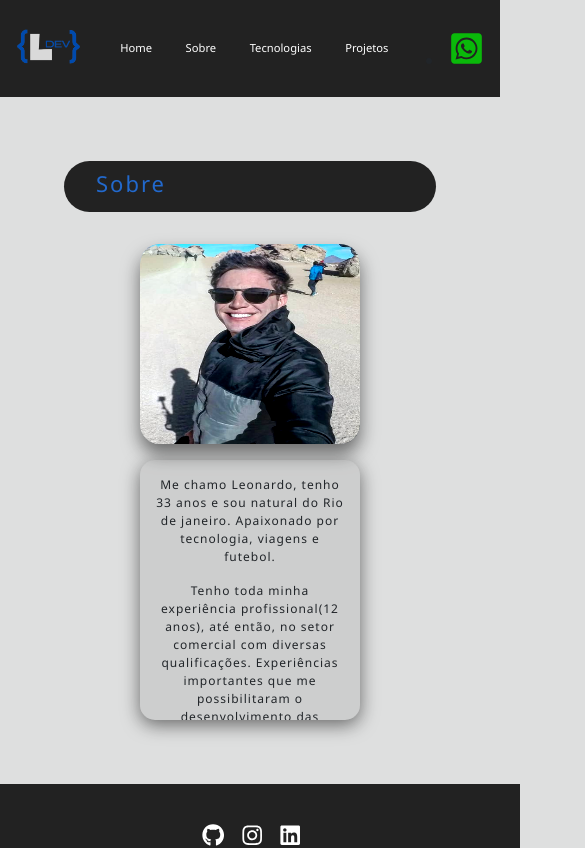
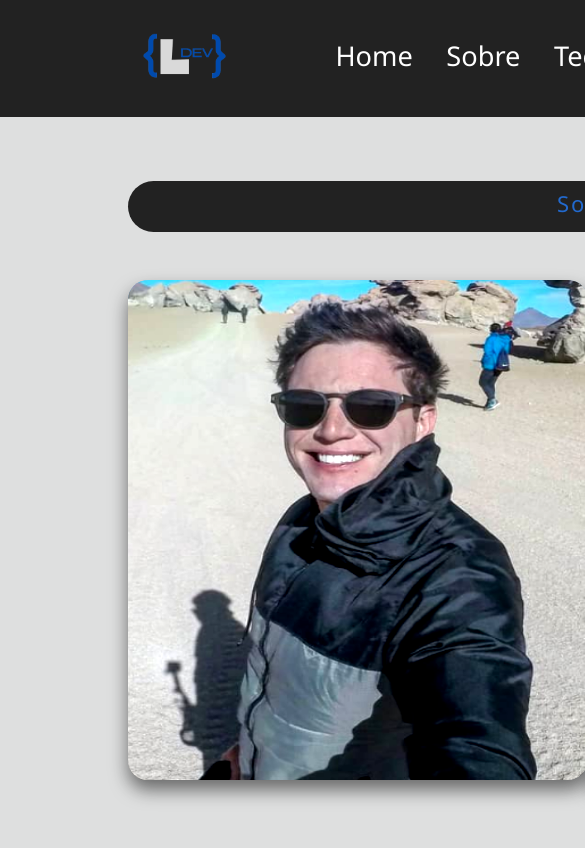
Before and after one commit to lobernardo/NewPorfolio_Reactj-rotas-props, a React (Create React App) app: page /about in a window 390 px wide. Shown: the top 848 px of the page, 585 px wide, since content can reach past the window. Built offline with nearby package versions, Linux system fonts and the light colour scheme.

Commit message:
commit_respons_1024px

```diff
--- a/src/components/Layouts/ContainerSection/Container.module.css
+++ b/src/components/Layouts/ContainerSection/Container.module.css
@@ -25,3 +25,21 @@
     }
 
 }
+
+
+@media screen and (max-width: 1024px){
+
+    .container_container{
+        width: 1024px;
+        display: flex;
+        align-items: center;
+        justify-content: space-evenly;
+        flex-wrap: wrap;
+        margin: 0 auto;
+    }
+
+    .minHeight{
+        min-height: 75vh;
+    }
+
+}
--- a/src/components/Layouts/FooterSection/Footer.module.css
+++ b/src/components/Layouts/FooterSection/Footer.module.css
@@ -75,3 +75,19 @@ footer p a:hover{
             width: 520px;
         }
     }
+
+
+    @media screen and (max-width: 1024px){
+        .footer {
+            width:1160px;
+        }
+        .social_list li svg{
+            font-size: 2.7rem;
+            cursor: pointer;
+            color:white;
+        }
+
+        footer p{
+            font-size: 1.3rem;
+        }
+    }
--- a/src/components/Layouts/NavbarSection/Navbar.module.css
+++ b/src/components/Layouts/NavbarSection/Navbar.module.css
@@ -143,3 +143,33 @@
         color:rgb(10, 185, 10);
     }
 }
+
+
+@media screen and (max-width: 1024px){
+    .navbar {
+        width: 1160px;
+        display: flex;
+        justify-content: space-between;
+        background-color: #222;
+        padding: 1rem;
+
+        }
+
+        .logo_leo{
+            width: 85px;
+            margin-right: 2rem;
+        }
+
+        .wpp a{
+            font-size: 45px;
+            color:rgb(10, 185, 10);
+        }
+
+        .item a{
+            color: white;
+            text-decoration: none;
+            font-size: 1.7rem;
+            margin-left: 0.1rem;
+
+        }
+}
--- a/src/components/pages/AboutSection/About.module.css
+++ b/src/components/pages/AboutSection/About.module.css
@@ -146,3 +146,93 @@
 
     }
 }
+
+@media screen and (max-width: 1024px){
+
+    .about__container{
+        width: 100%;
+        display: flex;
+        flex-direction: column;
+        align-items: center;
+        justify-content: center;
+        text-align: center;
+        padding: 4rem;
+        position: relative;
+    }
+
+    .about__container h3{
+        width: 100%;
+        margin-left: 8rem;
+        display: flex;
+            align-items: center;
+            justify-content: center;
+    }
+
+
+    .about__card{
+        width: 100%;
+        display: flex;
+        flex-direction: row;
+        align-items: center;
+        justify-content: center;
+        margin-top: 2rem;
+        margin-left: 8rem;
+
+    }
+
+    .card_u{
+
+        text-align: center;
+        background-image: url('../../assets/homeh2.png');
+        background-repeat: no-repeat;
+        background-size: cover;
+        border-radius: 20px;
+        box-shadow: 0px 10px 18px 0px #0b0b0b8d;
+
+    }
+
+
+    .card_u img{
+        width: 460px;
+        height: 500px;
+        border-radius: 20px;
+        filter: contrast(1.3);
+        background-color: #222;
+    }
+
+    .card_u img:hover{
+        cursor: pointer;
+        transition: 0.2s;
+        opacity: 0%;
+        background-image: url('../../assets/homeh2.png');
+        filter: contrast(1.5);
+        border-radius: 20px;
+        background-size: cover;
+    }
+
+
+    .card_u_txt p{
+        letter-spacing: 1px;
+        font-size: 16px;
+
+    }
+
+    .card_u_txt p span{
+        font-weight: bold;
+    }
+
+    .card_t{
+        background-color: rgba(112, 111, 111, 0.145);
+        padding: 1rem;
+        border-radius: 15px;
+        margin-right: 0rem;
+        text-align: center;
+        box-shadow: 0px 5px 18px 0px #0b0b0b8d;
+        width: 460px;
+        height: 500px;
+        overflow-y: auto;
+    }
+
+
+
+}
--- a/src/components/pages/CardGit/Cardgit.module.css
+++ b/src/components/pages/CardGit/Cardgit.module.css
@@ -122,3 +122,55 @@
 }
 
 }
+
+@media screen and (max-width: 1024px) {
+
+
+  .container__project{
+    margin-left: 4rem;
+  }
+  .card__projects{
+    display: flex;
+    flex-direction: column;
+    justify-content: space-evenly;
+    width: 300px;
+    height: 220px;
+    border-radius: 20px;
+    background-color: rgba(233, 233, 223, 0.778);
+    margin-top: 2rem;
+    padding-top: 1rem;
+    position: relative;
+
+  }
+
+  .buttonSec_git{
+    width: 120px;
+    height: 40px;
+    background-color: rgb(75, 74, 74) ;
+    color: rgb(246, 247, 252);
+    padding: 0.5rem 1rem;
+    text-decoration: none;
+    transition: 0.5s;
+    border-radius: 20px;
+    border: none;
+    position: absolute;
+    top:10.5rem;
+    right:5.8rem;
+    margin-bottom: 1.5rem;
+}
+
+.buttonSec_git:hover{
+    color:rgb(142, 143, 146);
+    text-decoration: none;
+    background-color: rgb(25, 62, 163);
+    cursor: pointer;
+}
+
+.buttonSec_git a{
+    text-decoration: none;
+    border: none;
+    color:rgb(207, 208, 211);
+    cursor: pointer;
+}
+
+}
--- a/src/components/pages/HomeSection/Home.module.css
+++ b/src/components/pages/HomeSection/Home.module.css
@@ -132,7 +132,7 @@
         background-color: rgb(25, 62, 163);
     }
 
-
+}
     @media screen and (max-width: 480px){
 
         .img_container{
@@ -147,4 +147,75 @@
             background-color: #222;
         }
     }
-}
+
+    @media screen and (max-width: 1024px){
+
+        .home__section{
+            width: 100%;
+            display: flex;
+            flex-direction: row;
+            align-items: flex-start;
+            justify-content: space-between;
+            text-align: center;
+            padding: 4rem;
+            position: relative;
+            margin-left: 4rem;
+        }
+
+        .text_container{
+            margin-right: 4rem;
+            margin-bottom: 6rem;
+            width:600px;
+        }
+
+        .text_container h1{
+            font-size: 52px;
+        }
+
+        .text_container h4{
+            letter-spacing: 2px;
+            font-size: 32px;
+            margin-top: 2rem;
+            margin-bottom: 3rem;
+        }
+
+        .text_container h4 span{
+            color: rgb(43, 65, 204);
+            padding: 0.2rem;
+            font-weight: bold;
+            letter-spacing: 3px;
+            border: 50px;
+
+        }
+        .text_container button{
+            margin-top: 2rem;
+        }
+
+
+
+
+
+
+        .img_container img{
+            width: 300px;
+            border-radius: 200px;
+            filter: contrast(1.1);
+            background-color: #222;
+        }
+
+        .buttonSec{
+            background-color: rgb(75, 74, 74) ;
+            color: rgb(246, 247, 252);
+            padding: 0.5rem 1rem;
+            text-decoration: none;
+            transition: 0.5s;
+            border-radius: 20px;
+        }
+
+        .buttonSec:hover{
+            color:rgb(142, 143, 146);
+            text-decoration: none;
+            background-color: rgb(25, 62, 163);
+        }
+
+    }
--- a/src/components/pages/ProjectSection/Project.module.css
+++ b/src/components/pages/ProjectSection/Project.module.css
@@ -15,3 +15,12 @@
 
 
 }
+
+@media screen and (max-width: 1024px){
+    .project__section h3{
+        display: flex;
+        justify-content: center;
+        font-size: 22px;
+        margin-left: 8rem;
+    }
+}
--- a/src/components/pages/SkillSection/Skill.module.css
+++ b/src/components/pages/SkillSection/Skill.module.css
@@ -142,5 +142,51 @@
         font-size: 12px;
     }
 
+}
 
-}
+ @media screen and (max-width: 1024px){
+        .container__skill{
+            width: 100%;
+            flex-direction: row;
+            align-items: center;
+            justify-content: center;
+            padding: 3rem;
+
+
+        }
+
+        .container__skill h3{
+            margin-left: 8rem;
+            display: flex;
+            align-items: center;
+            justify-content: center;
+        }
+
+        .box__skills{
+            margin-top: 1rem;
+            display: flex;
+            flex-direction: row;
+            flex-wrap: wrap;
+            justify-content: center;
+            height: 65vh;
+            overflow-y: auto;
+            background-color: rgb(34, 34, 34);
+            margin-top: 2rem;
+            border-radius: 30px;
+            margin-left: 8rem;
+        }
+
+        .card_skills{
+            border:2px solid rgb(143, 140, 140);
+            background-color: rgba(233, 233, 223, 0.837);
+            width: 20%;
+            height: 230px;
+            display: flex;
+            flex-direction: column;
+            justify-content: space-evenly;
+            align-items: center;
+            margin: 2.5rem;
+            border-radius: 15px;
+            padding:1rem;
+        }
+    }
```
